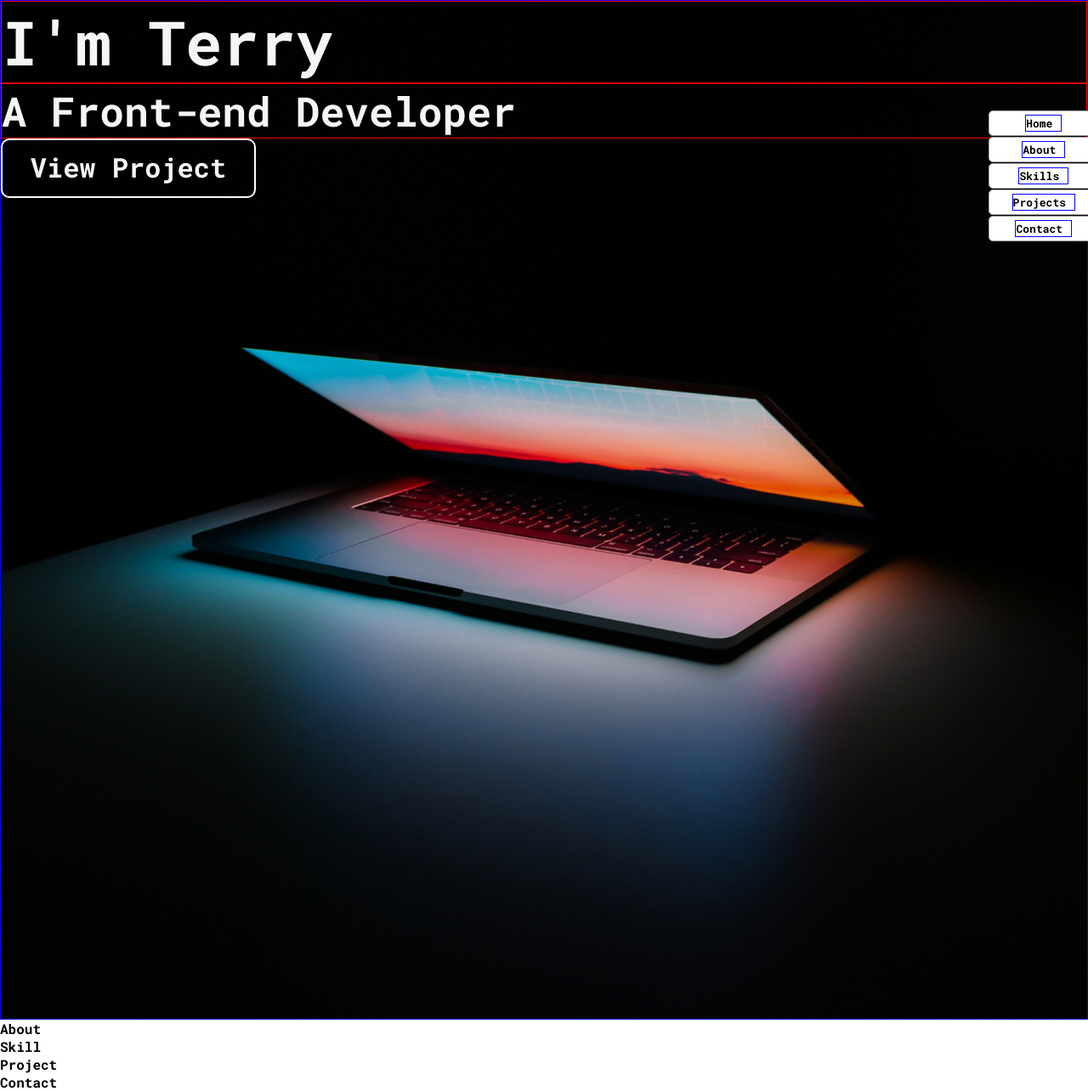
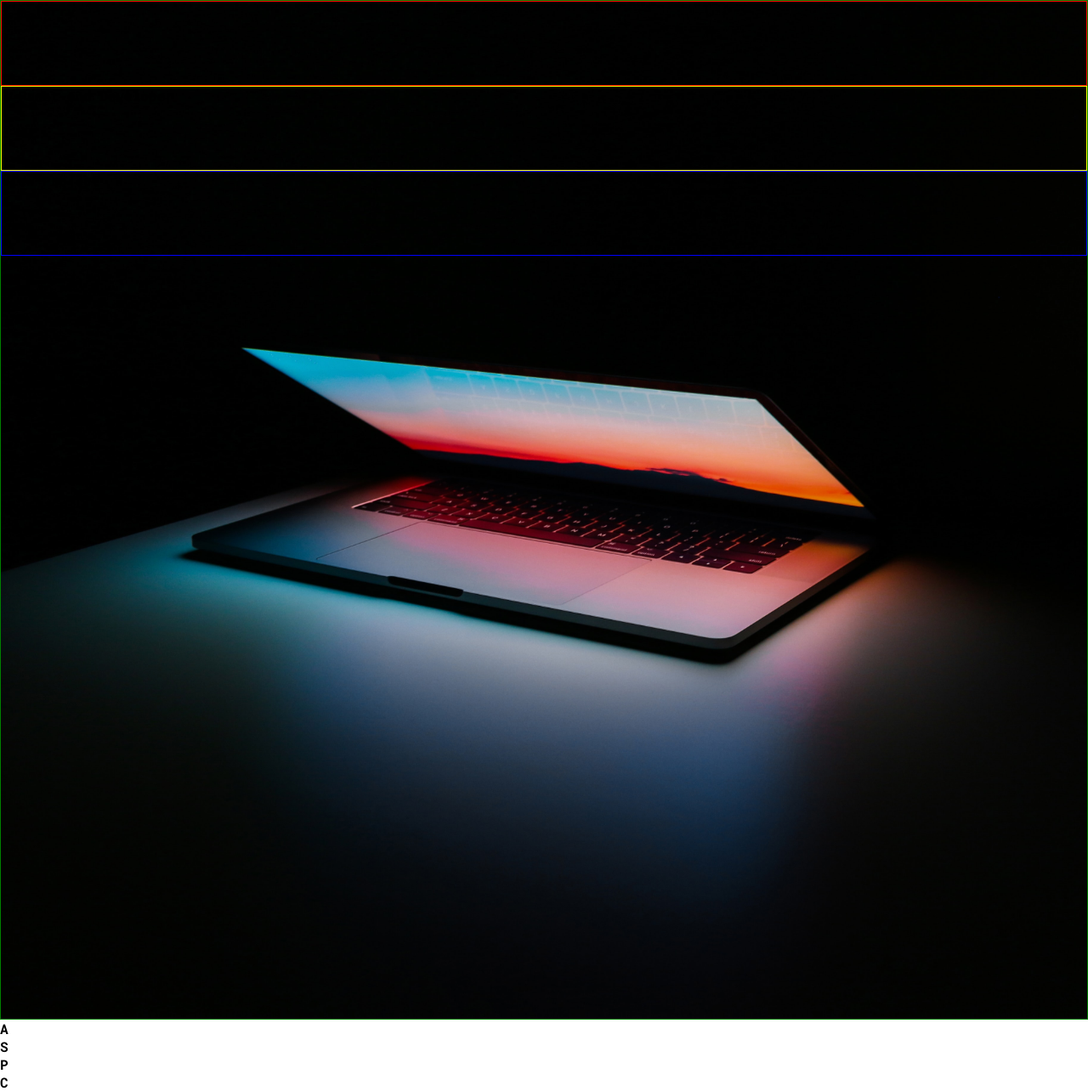
Before and after one commit to terryjung0244/onePagePortfolioV2, a React (Create React App) app: page / in a window 1280 px wide. Shown: the whole page at 85% size. Built offline with nearby package versions, Linux system fonts and the light colour scheme.

Commit message:
Home Style Updated

```diff
--- a/src/App.js
+++ b/src/App.js
@@ -26,7 +26,7 @@ const App = () => {
         <Contact/>
       </div>
       <div>
-        <NavBar/>
+        {/* <NavBar/> */}
       </div>
     </div>
   )
--- a/src/screens/Style/Home.css
+++ b/src/screens/Style/Home.css
@@ -1,80 +1,38 @@
-/* .homeMyNameCon .homeJobTitleCon .homeProjectCon {
-  color: whitesmoke;
-} */
-
 .homeMainCon {
+  border: 1px solid green;
   width: 100%;
   height: 1200px;
-  border: 1px solid blue;
   position: relative;
-
 }
-/*
-.homeSubCon {
-  border: 1px solid red;
-  width: 100%;
-  height: 100%;
-  padding: 480px 200px;
-
-} */
 
 .homeMyNameCon {
   border: 1px solid red;
-  color: whitesmoke;
-  font-size: 4.5rem;
-  padding-left: 0;
+  width: 100%;
+  height: 100px;
 }
 
 .homeJobTitleCon {
-  border: 1px solid red;
-  color: whitesmoke;
-  font-size: 3rem;
+  border: 1px solid yellow;
+  width: 100%;
+  height: 100px;
+}
+
+.homeProjectCon {
+  border: 1px solid blue;
+  width: 100%;
+  height: 100px;
+}
+
+
+.homeBgMainCon {
 
 }
 
-.homeProjectCon {
-  border: 2px solid white;
-  border-radius: 10px;
-  color: whitesmoke;
-  font-size: 2rem;
-  width: 300px;
-  height: 70px;
-  padding: 10px 20px;
-  text-align: center;
-  /* margin: 100px 0 0 300px; */
-  cursor: pointer;
-  transition: 1.5s;
-}
-
-.homeProjectCon:hover {
-  background-color: white;
-  color: black;
-}
-
-.homeBgSubCon {
-  /* border: 1px solid green; */
+.homeBgCon {
   object-fit: cover;
   width: 100%;
   height: 100%;
   position: absolute;
   z-index: -1;
   top: 0;
-  left: 0;
 }
-
-/* For between 0 - 600px screen width */
-@media screen and (min-width: 0) and (max-width: 600) {
-
-
-}
-
-
-/* For between 601 - 900px screen width */
-@media screen and (min-width: 601px) and (max-width: 900px) {
-
-}
-
-/* For between 901px - 1200px screen width */
-@media screen and (min-width: 901px) and (max-width: 1200px) {
-
-}
--- a/src/screens/component/About.jsx
+++ b/src/screens/component/About.jsx
@@ -4,7 +4,7 @@ import './../Style/about.css'
 const About = () => {
   return (
     <div>
-      About
+      A
     </div>
   )
 }
--- a/src/screens/component/Contact.jsx
+++ b/src/screens/component/Contact.jsx
@@ -4,7 +4,7 @@ import './../Style/contact.css'
 const Contact = () => {
   return (
     <div>
-      Contact
+      C
     </div>
   )
 }
--- a/src/screens/component/Home.jsx
+++ b/src/screens/component/Home.jsx
@@ -5,7 +5,6 @@ import './../Style/home.css'
 const Home = () => {
   return (
     <div className='homeMainCon'>
-      <div className='homeSubCon'>
         <div className='homeMyNameCon'>
           I'm Terry
         </div>
@@ -15,9 +14,9 @@ const Home = () => {
         <div className='homeProjectCon'>
           View Project
         </div>
-      </div>
-      <div className='homeBgPictureMainCon'>
-        <img className='homeBgSubCon' src='img/homeBg.jpg' alt='homeBgError.jpg'/>
+
+      <div className='homeBgMainCon'>
+        <img className='homeBgCon' src='img/homeBg.jpg' alt='homeBgError.jpg'/>
       </div>
     </div>
   )
--- a/src/screens/component/Project.jsx
+++ b/src/screens/component/Project.jsx
@@ -4,7 +4,7 @@ import './../Style/project.css'
 const Project = () => {
   return (
     <div>
-      Project
+      P
     </div>
   )
 }
--- a/src/screens/component/Skill.jsx
+++ b/src/screens/component/Skill.jsx
@@ -4,7 +4,7 @@ import './../Style/skill.css'
 const Skill = () => {
   return (
     <div>
-      Skill
+      S
     </div>
   )
 }
```
